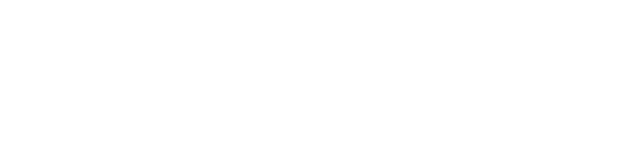
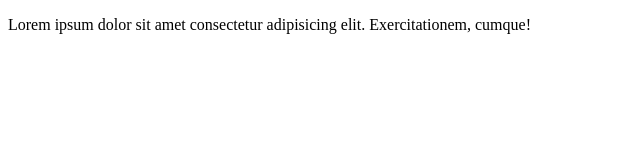
Before and after one commit to AngelRivera12341/comotuquieras, a plain HTML site: page index.html in a window 1280 px wide. Shown: the whole page, without its empty margins (0-640 px from the left). Drawn offline with Linux system fonts and the light colour scheme.

Commit message:
Commit inicial

```diff
--- a/index.html
+++ b/index.html
@@ -7,6 +7,11 @@
     <title>Git VSCODE</title>
 </head>
 <body>
-
+    <!--DIV CONTENEDOR 1-->
+    <div class="container">
+        <div class="row">
+            <p> Lorem ipsum dolor sit amet consectetur adipisicing elit. Exercitationem, cumque!</p>
+        </div>
+    </div>
 </body>
 </html>
```
